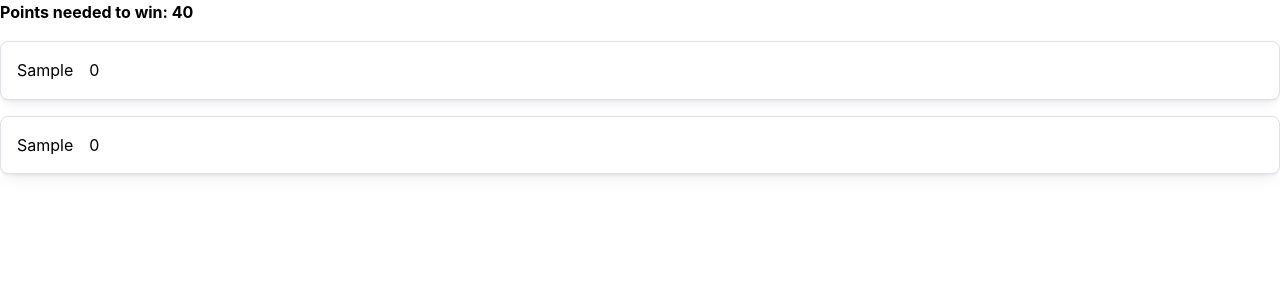
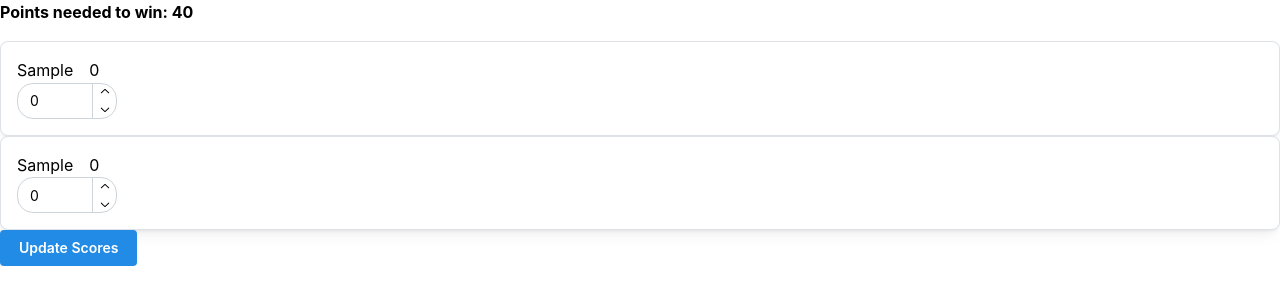
Before and after one commit to K0rmir/sspai, a React (Vite) app: page / in a window 1280 px wide. Both pictures are taken after typing "Sample", "Sample" into the empty fields and a click on the button "Create Game". Shown: the top 304 px of the page. Built offline with nearby package versions, Linux system fonts and the light colour scheme.

Commit message:
Add updating form/score logic

```diff
--- a/src/components/CreateGame/CreateGame.tsx
+++ b/src/components/CreateGame/CreateGame.tsx
@@ -10,10 +10,10 @@ const CreateGame: FC = () => {
     const [playerNum, setPlayerNum] = useState<number>(2)
     const [gameScore, setGameScore] = useState<number>(40)
     const [playerInfo, setPlayerInfo] = useState<PlayerInfo>({
-        playerOne: { name: '', score: 0 },
-        playerTwo: { name: '', score: 0 },
-        playerThree: { name: '', score: 0 },
-        playerFour: { name: '', score: 0 },
+        playerOne: { name: '', totalScore: 0 },
+        playerTwo: { name: '', totalScore: 0 },
+        playerThree: { name: '', totalScore: 0 },
+        playerFour: { name: '', totalScore: 0 },
     })
 
     const setGameInfo = (playerCount: number, score: number) => {
@@ -53,13 +53,13 @@ const CreateGame: FC = () => {
             </Group>
             <Stack>
             <form onSubmit={form.onSubmit(handleSubmit)}>
-                    <TextInput placeholder='Player One Name' key={form.key('playerOne')} {...form.getInputProps('playerOne')}/>
-                    <TextInput placeholder='Player Two Name' key={form.key('playerTwo')} {...form.getInputProps('playerTwo')}/>
+                    <TextInput placeholder='Player One Name' required key={form.key('playerOne')} {...form.getInputProps('playerOne')}/>
+                    <TextInput placeholder='Player Two Name' required key={form.key('playerTwo')} {...form.getInputProps('playerTwo')}/>
                 {playerNum === 3 && ( <TextInput placeholder='Player Three Name' key={form.key('playerThree')} {...form.getInputProps('playerThree')} />)}
                 {playerNum === 4 && (
                     <>
-                    <TextInput placeholder='Player Three Name' key={form.key('playerThree')} {...form.getInputProps('playerThree')} />
-                    <TextInput placeholder='Player Four Name' key={form.key('playerFour')} {...form.getInputProps('playerFour')}/>
+                    <TextInput placeholder='Player Three Name' required key={form.key('playerThree')} {...form.getInputProps('playerThree')} />
+                    <TextInput placeholder='Player Four Name' required key={form.key('playerFour')} {...form.getInputProps('playerFour')}/>
                     </>
             )}
             <Group justify="center">
@@ -69,7 +69,6 @@ const CreateGame: FC = () => {
             </Stack>
         </Stack>
         )}
-        {/* Scoring component here */}
         {gameCreated && <GameScorer playerNum={playerNum} gameScore={gameScore} playerInfo={playerInfo} setPlayerInfo={setPlayerInfo}/>}
         </>
     )
--- a/src/components/GameScorer/GameScorer.tsx
+++ b/src/components/GameScorer/GameScorer.tsx
@@ -1,6 +1,8 @@
 import { Dispatch, FC, SetStateAction } from 'react';
-import { PlayerInfo, Player } from '@/interfaces/interfaces';
-import { Button, Group, Text, Stack, TextInput, Card } from '@mantine/core';
+import { PlayerInfo } from '@/interfaces/interfaces';
+import { Button, Text, Stack } from '@mantine/core';
+import { useForm } from '@mantine/form';
+import { PlayerCard } from '@/components/GameScorer/PlayerCard';
 
 type GameScorerProps = {
     playerNum: number,
@@ -9,44 +11,48 @@ type GameScorerProps = {
     setPlayerInfo: Dispatch<SetStateAction<PlayerInfo>>
 }
 
-const PlayerCard: FC<Player> = ({ name, score }) => {
+const GameScorer: FC<GameScorerProps> = ({playerNum, gameScore, playerInfo, setPlayerInfo}) => {
 
-    return (
-        <>
-        <Card shadow="sm" radius="md" withBorder>
-            <Group>
-                <Text>{name}</Text>
-                <Text>{score}</Text>
-            </Group>
-        </Card>
+    const form = useForm({
+        initialValues: {
+            playerOne: 0,
+            playerTwo: 0,
+            playerThree: 0,
+            playerFour: 0,
+        },
+    });
 
-        </>
-    )
-}
-
-const GameScorer: FC<GameScorerProps> = ({playerNum, gameScore, playerInfo}) => {
+    const handleSubmit = (values: typeof form.values) => {
+        setPlayerInfo((prev) => ({
+            ...prev,
+            playerOne: { ...prev.playerOne, totalScore: prev.playerOne.totalScore + values.playerOne},
+            playerTwo: { ...prev.playerTwo, totalScore: prev.playerTwo.totalScore + values.playerTwo},
+            playerThree: { ...prev.playerThree, totalScore: prev.playerThree.totalScore + values.playerThree},
+            playerFour: { ...prev.playerFour, totalScore: prev.playerFour.totalScore + values.playerFour},
+        }))
+        form.reset()
+    }
 
 
     return (
         <Stack>
         <Text fw={700}>Points needed to win: {gameScore}</Text>
 
-        <PlayerCard name={playerInfo.playerOne.name} score={playerInfo.playerOne.score} />
-        <PlayerCard name={playerInfo.playerTwo.name} score={playerInfo.playerTwo.score} />
-        {playerNum === 3 && <PlayerCard name={playerInfo.playerThree.name} score={playerInfo.playerThree.score} />}
+        <form onSubmit={form.onSubmit(handleSubmit)}>
+        <PlayerCard name={playerInfo.playerOne.name} totalScore={playerInfo.playerOne.totalScore} inputProps={form.getInputProps("playerOne")}  />
+        <PlayerCard name={playerInfo.playerTwo.name}  totalScore={playerInfo.playerTwo.totalScore} inputProps={form.getInputProps("playerTwo")} />
+        {playerNum === 3 && <PlayerCard name={playerInfo.playerThree.name}  totalScore={playerInfo.playerThree.totalScore} inputProps={form.getInputProps("playerThree")} />}
         {playerNum === 4 && (
             <>
-            <PlayerCard name={playerInfo.playerThree.name} score={playerInfo.playerThree.score} />
-            <PlayerCard name={playerInfo.playerFour.name} score={playerInfo.playerFour.score} />
+            <PlayerCard name={playerInfo.playerThree.name}  totalScore={playerInfo.playerThree.totalScore} inputProps={form.getInputProps("playerThree")} />
+            <PlayerCard name={playerInfo.playerFour.name}  totalScore={playerInfo.playerFour.totalScore} inputProps={form.getInputProps("playerFour")} />
             </>
+        )}
+        <Button type='submit'>Update Scores</Button>
 
-        )}
-
-
+        </form>
         </Stack>
-
     )
-
 }
 
 
--- /dev/null
+++ b/src/components/GameScorer/PlayerCard.tsx
@@ -0,0 +1,26 @@
+import { FC } from "react"
+import { Group, Text, NumberInput, Card } from '@mantine/core';
+
+type PlayerCardProps = {
+    name: string;
+    totalScore: number,
+    inputProps: {
+        value?: number | string,
+        onChange: (value: number | string) => void;
+    }
+}
+
+export const PlayerCard: FC<PlayerCardProps> = ({ name, totalScore, inputProps }) => {
+    return (
+        <>
+        <Card shadow="sm" radius="md" withBorder>
+            <Group>
+                <Text>{name}</Text>
+                <Text>{totalScore}</Text>
+            </Group>
+            <NumberInput {...inputProps} radius="lg" style={{width: 100}}   />
+        </Card>
+
+        </>
+    )
+}
```
Also changed, not shown: src/interfaces/interfaces.ts (+1 -39 lines).
